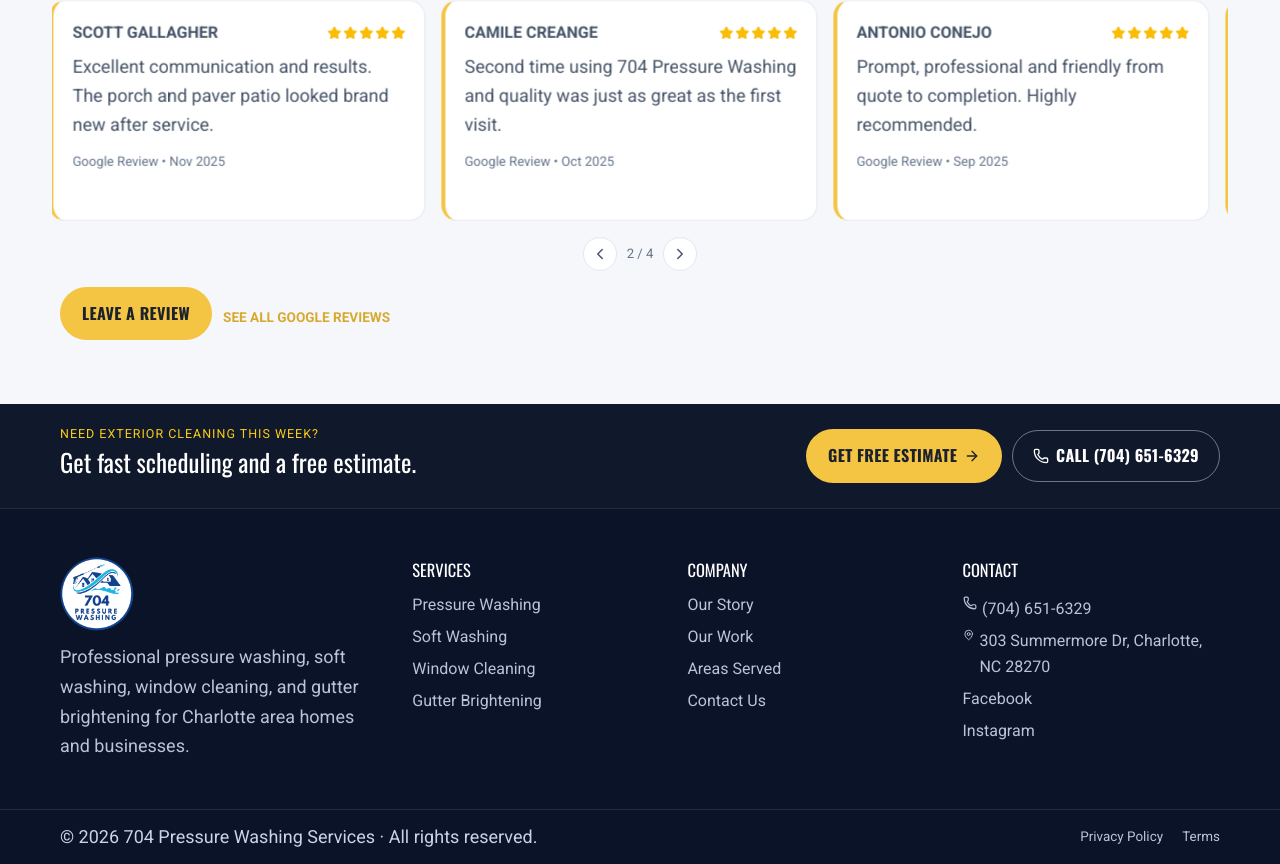
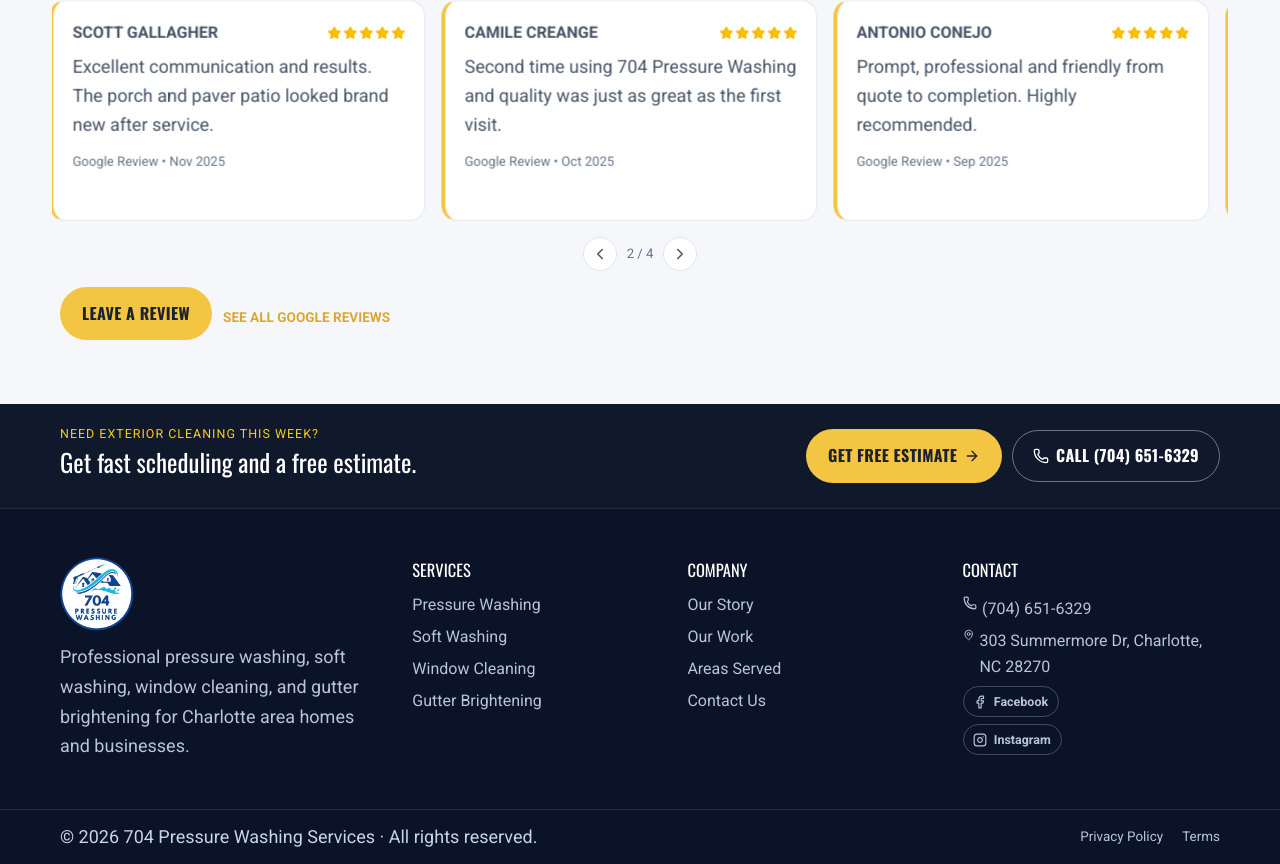
Before and after one commit to newoninja/704PressureWashing, a React (Vite) app: page / in a window 1280 px wide. Shown: the part 2357-3221 px from the top of the page. Built offline with nearby package versions, Linux system fonts and the light colour scheme; no server answers.

Commit message:
Make social media buttons more prominent across site

```diff
--- a/src/components/Areas.jsx
+++ b/src/components/Areas.jsx
@@ -55,14 +55,17 @@ export default function Areas() {
         </div>
 
         <div className="area-social-rail" aria-label="Social links">
-          <a href="https://www.facebook.com/people/704Pressurewashingservices/61558510378051/" target="_blank" rel="noopener noreferrer" aria-label="Facebook">
+          <a className="area-social-link area-social-facebook" href="https://www.facebook.com/people/704Pressurewashingservices/61558510378051/" target="_blank" rel="noopener noreferrer" aria-label="Facebook">
             <Facebook size={16} />
+            <span>Facebook</span>
           </a>
-          <a href="https://www.instagram.com/704pressurewashingservices" target="_blank" rel="noopener noreferrer" aria-label="Instagram">
+          <a className="area-social-link area-social-instagram" href="https://www.instagram.com/704pressurewashingservices" target="_blank" rel="noopener noreferrer" aria-label="Instagram">
             <Instagram size={16} />
+            <span>Instagram</span>
           </a>
-          <a href={business.mapsUrl} target="_blank" rel="noopener noreferrer" aria-label="Google Maps">
+          <a className="area-social-link area-social-maps" href={business.mapsUrl} target="_blank" rel="noopener noreferrer" aria-label="Google Maps">
             <MapPin size={16} />
+            <span>Map</span>
           </a>
         </div>
       </div>
--- a/src/components/Footer.jsx
+++ b/src/components/Footer.jsx
@@ -1,4 +1,4 @@
-import { ArrowRight, MapPin, Phone } from 'lucide-react'
+import { ArrowRight, Facebook, Instagram, MapPin, Phone } from 'lucide-react'
 import { business } from '../data/siteData'
 import { trackCallClick, trackEvent } from '../utils/analytics'
 
@@ -68,8 +68,18 @@ export default function Footer() {
               <MapPin size={14} />
               {business.address}
             </li>
-            <li><a href="https://www.facebook.com/people/704Pressurewashingservices/61558510378051/" target="_blank" rel="noopener noreferrer">Facebook</a></li>
-            <li><a href="https://www.instagram.com/704pressurewashingservices" target="_blank" rel="noopener noreferrer">Instagram</a></li>
+            <li>
+              <a className="footer-social-link footer-social-facebook" href="https://www.facebook.com/people/704Pressurewashingservices/61558510378051/" target="_blank" rel="noopener noreferrer">
+                <Facebook size={14} />
+                Facebook
+              </a>
+            </li>
+            <li>
+              <a className="footer-social-link footer-social-instagram" href="https://www.instagram.com/704pressurewashingservices" target="_blank" rel="noopener noreferrer">
+                <Instagram size={14} />
+                Instagram
+              </a>
+            </li>
           </ul>
         </div>
       </div>
--- a/src/index.css
+++ b/src/index.css
@@ -845,23 +845,72 @@ p {
 
 .area-social-rail {
   position: absolute;
-  left: -56px;
+  left: -74px;
   top: 45%;
   transform: translateY(-50%);
   display: grid;
-  gap: 0.5rem;
-}
-
-.area-social-rail a {
-  width: 36px;
-  height: 36px;
+  gap: 0.58rem;
+}
+
+.area-social-link {
+  min-width: 118px;
+  height: 40px;
   border-radius: 999px;
   border: 1px solid #b7d7ea;
   background: #fff;
   color: #1f325f;
-  display: grid;
-  place-items: center;
-  box-shadow: 0 6px 12px rgba(7, 30, 67, 0.12);
+  display: inline-flex;
+  align-items: center;
+  gap: 0.4rem;
+  padding: 0 0.7rem;
+  box-shadow: 0 8px 16px rgba(7, 30, 67, 0.14);
+  font-size: 0.76rem;
+  font-weight: 800;
+  text-transform: uppercase;
+  letter-spacing: 0.04em;
+  transition: transform 180ms ease, box-shadow 180ms ease, border-color 180ms ease;
+}
+
+.area-social-link:hover {
+  transform: translateX(2px) translateY(-1px);
+  box-shadow: 0 12px 24px rgba(7, 30, 67, 0.18);
+}
+
+.area-social-facebook:hover {
+  border-color: rgba(24, 119, 242, 0.55);
+}
+
+.area-social-instagram:hover {
+  border-color: rgba(225, 48, 108, 0.55);
+}
+
+.area-social-maps:hover {
+  border-color: rgba(16, 185, 129, 0.5);
+}
+
+.footer-social-link {
+  display: inline-flex;
+  align-items: center;
+  gap: 0.4rem;
+  border-radius: 999px;
+  border: 1px solid rgba(154, 176, 214, 0.35);
+  padding: 0.3rem 0.62rem;
+  font-size: 0.78rem;
+  font-weight: 700;
+  transition: transform 180ms ease, border-color 180ms ease, background-color 180ms ease;
+}
+
+.footer-social-link:hover {
+  transform: translateY(-1px);
+  background: rgba(255, 255, 255, 0.06);
+}
+
+.footer-social-facebook:hover {
+  border-color: rgba(64, 132, 243, 0.65);
+}
+
+.footer-social-instagram:hover {
+  border-color: rgba(225, 48, 108, 0.65);
 }
 
 .review-card-v2 {
@@ -1411,6 +1460,11 @@ a:focus-visible {
     justify-content: start;
   }
 
+  .area-social-link {
+    min-width: 0;
+    padding: 0 0.78rem;
+  }
+
   .footer-grid {
     grid-template-columns: repeat(2, minmax(0, 1fr));
   }
@@ -1565,6 +1619,12 @@ a:focus-visible {
     min-height: 420px;
   }
 
+  .area-social-link {
+    height: 38px;
+    font-size: 0.7rem;
+    padding: 0 0.62rem;
+  }
+
   .hero-google-badge {
     grid-template-columns: 1fr;
     max-width: 100%;
@@ -1661,6 +1721,17 @@ a:focus-visible {
 
   .hero-trust-row {
     grid-template-columns: 1fr 1fr;
+  }
+
+  .area-social-link span {
+    display: none;
+  }
+
+  .area-social-link {
+    width: 40px;
+    height: 40px;
+    justify-content: center;
+    padding: 0;
   }
 
   .footer-brand p {
```
